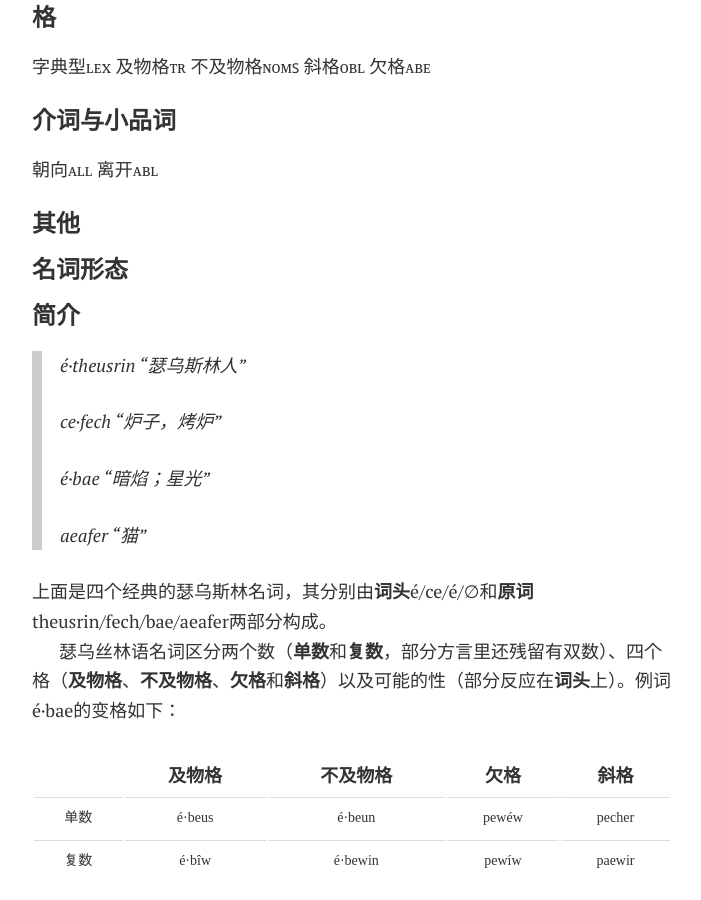
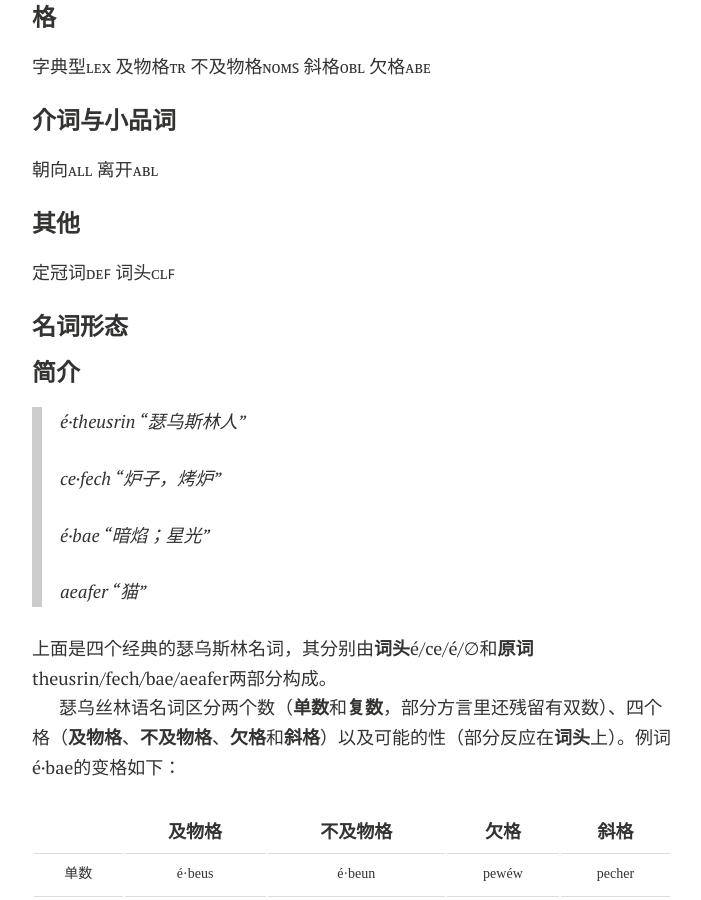
Before and after one commit to Kinnuch/kinnuch.github.io, a Jekyll site: the page built from laim/Theusṛin.md, in a window 1280 px wide and 900 px high, scrolled down 3507 px. Shown: the whole window, without its empty margins (288-989 px from the left). Built offline with Jekyll 4.4.1, drawn with Linux system fonts in a browser that asks for light colours; nearby versions of some CDN libraries; comment, search, counter and statistics services are not loaded; a style sheet for code colours, icons or effects is not loaded.

Commit message:
Update Theusṛin.md

```diff
--- a/laim/Theusṛin.md
+++ b/laim/Theusṛin.md
@@ -124,6 +124,8 @@ title: Theusṛin
 朝向ᴀʟʟ	离开ᴀʙʟ
 
 #### 其他
+
+定冠词ᴅᴇꜰ	词头ᴄʟꜰ
 
 ### 名词形态
 
```
Also changed, not shown: other parts of laim/Theusṛin.md (+1 -1 lines).
